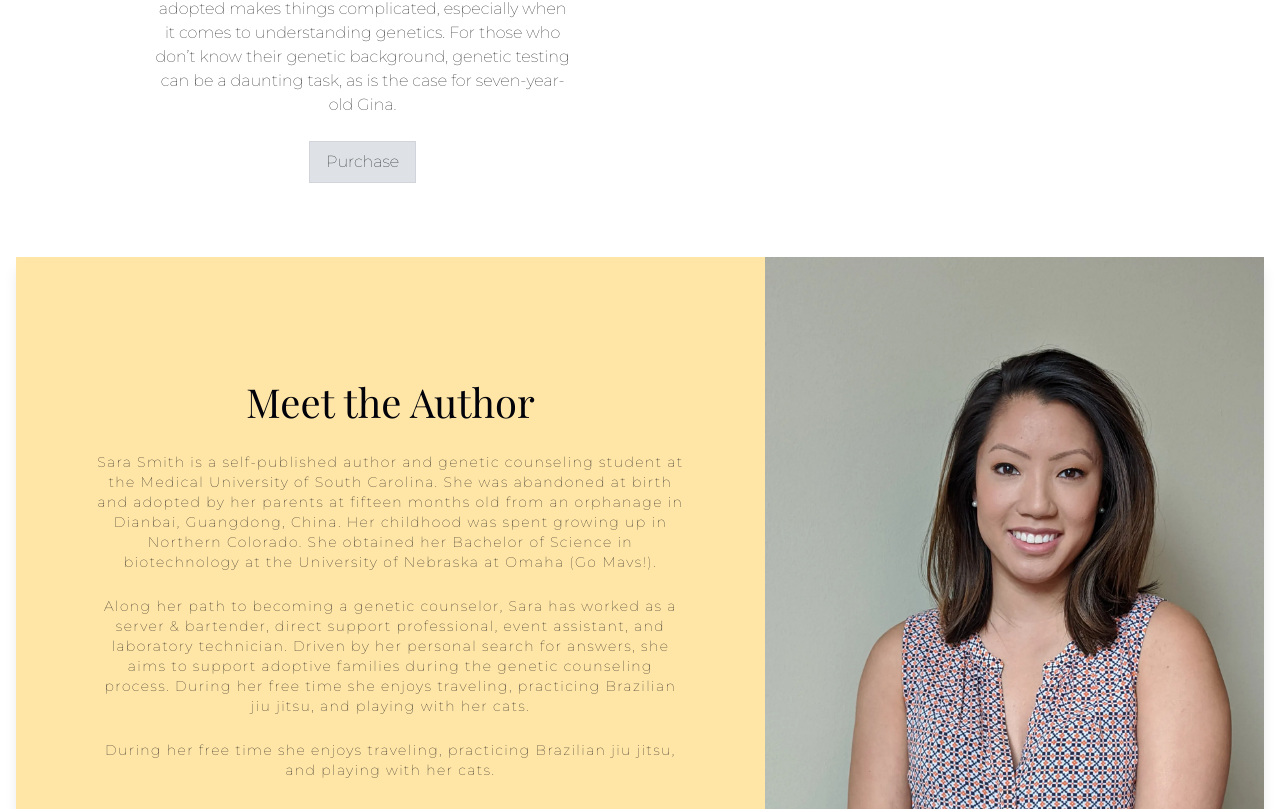
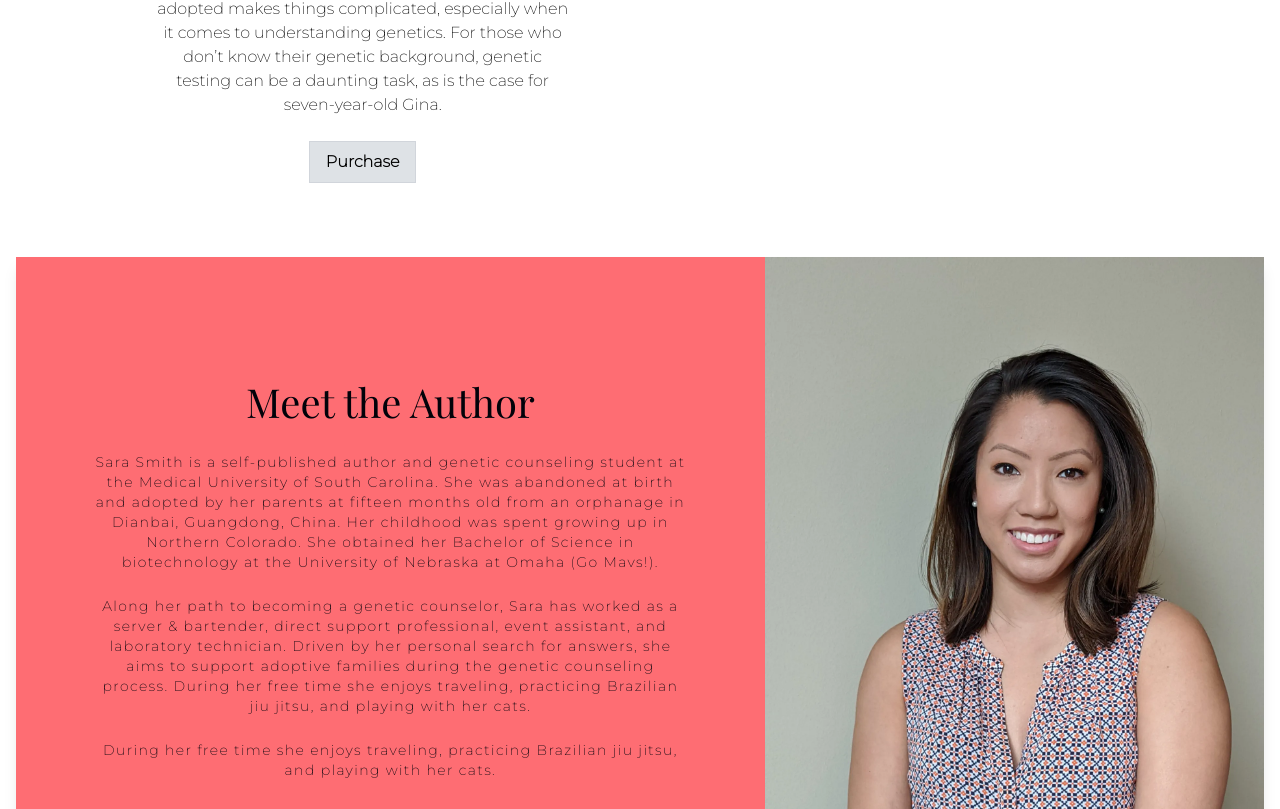
Before and after one commit to the-rabblerouser/booksbysara, a Next.js app: page / in a window 1280 px wide. Shown: the part 871-1680 px from the top of the page. Built offline with nearby package versions, Linux system fonts and the light colour scheme.

Commit message:
updated color and font weight

```diff
--- a/app/components/meettheauthor/index.js
+++ b/app/components/meettheauthor/index.js
@@ -3,7 +3,14 @@
 import React from 'react';
 import Image from 'next/image';
 import authorPic from '/public/IMG_3225.jpeg';
-import { playfairDisplay, montserrat } from '../../fonts';
+import { playfairDisplay } from '../../fonts';
+import { Montserrat } from 'next/font/google';
+
+const desc_font = Montserrat({
+	subsets: ['latin'],
+	weight: '200',
+	display: 'swap',
+});
 
 const MeetTheAuthor = () => {
 	return (
@@ -17,7 +24,7 @@ const MeetTheAuthor = () => {
 								Meet the Author
 							</div>
 							<p
-								className={`${montserrat.className} text-sara_black text-center md:text-sm mb-3 lg:mb-6 px-[0.5rem] lg:px-[4.9rem] xlg:mx-[5.0rem] tracking-widest`}>
+								className={`${desc_font.className} text-sara_black text-center md:text-sm mb-3 lg:mb-6 px-[0.5rem] lg:px-[4.9rem] xlg:mx-[5.0rem] tracking-widest`}>
 								Sara Smith is a self-published author and genetic counseling
 								student at the Medical University of South Carolina. She was
 								abandoned at birth and adopted by her parents at fifteen months
@@ -27,7 +34,7 @@ const MeetTheAuthor = () => {
 								University of Nebraska at Omaha (Go Mavs!).
 							</p>
 							<p
-								className={`${montserrat.className} text-sara_black text-center md:text-sm mb-3 lg:mb-6 px-[0.5rem] lg:px-[4.9rem] xlg:mx-[5.0rem] tracking-widest`}>
+								className={`${desc_font.className} text-sara_black text-center md:text-sm mb-3 lg:mb-6 px-[0.5rem] lg:px-[4.9rem] xlg:mx-[5.0rem] tracking-widest`}>
 								Along her path to becoming a genetic counselor, Sara has worked
 								as a server & bartender, direct support professional, event
 								assistant, and laboratory technician. Driven by her personal
@@ -37,7 +44,7 @@ const MeetTheAuthor = () => {
 								cats.
 							</p>
 							<p
-								className={`${montserrat.className} text-sara_black text-center md:text-sm lg:mb-6 px-[0.5rem] lg:px-[4.9rem] xlg:mx-[5.0rem] tracking-widest`}>
+								className={`${desc_font.className} text-sara_black text-center md:text-sm lg:mb-6 px-[0.5rem] lg:px-[4.9rem] xlg:mx-[5.0rem] tracking-widest`}>
 								During her free time she enjoys traveling, practicing Brazilian
 								jiu jitsu, and playing with her cats.
 							</p>
--- a/app/fonts.js
+++ b/app/fonts.js
@@ -8,6 +8,6 @@ export const playfairDisplay = Playfair_Display({
 
 export const montserrat = Montserrat({
 	subsets: ['latin'],
-	weight: '100',
+	weight: ['100', '200'],
 	display: 'swap',
 });
--- a/tailwind.config.js
+++ b/tailwind.config.js
@@ -13,7 +13,7 @@ module.exports = {
 					'conic-gradient(from 180deg at 50% 50%, var(--tw-gradient-stops))',
 			},
 			colors: {
-				sara_gold: '#ffe6a7',
+				sara_gold: '#fe6d73',
 				sara_seaGreen: '#00b4d8',
 				sara_black: '#02020A',
 				sara_gray: '#dee2e6',
```
